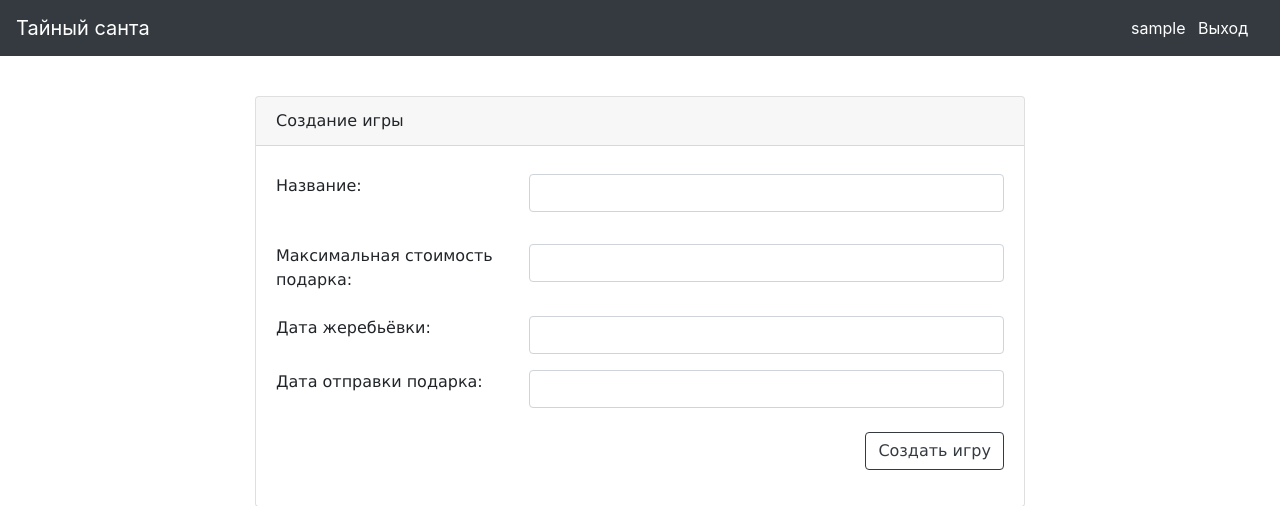
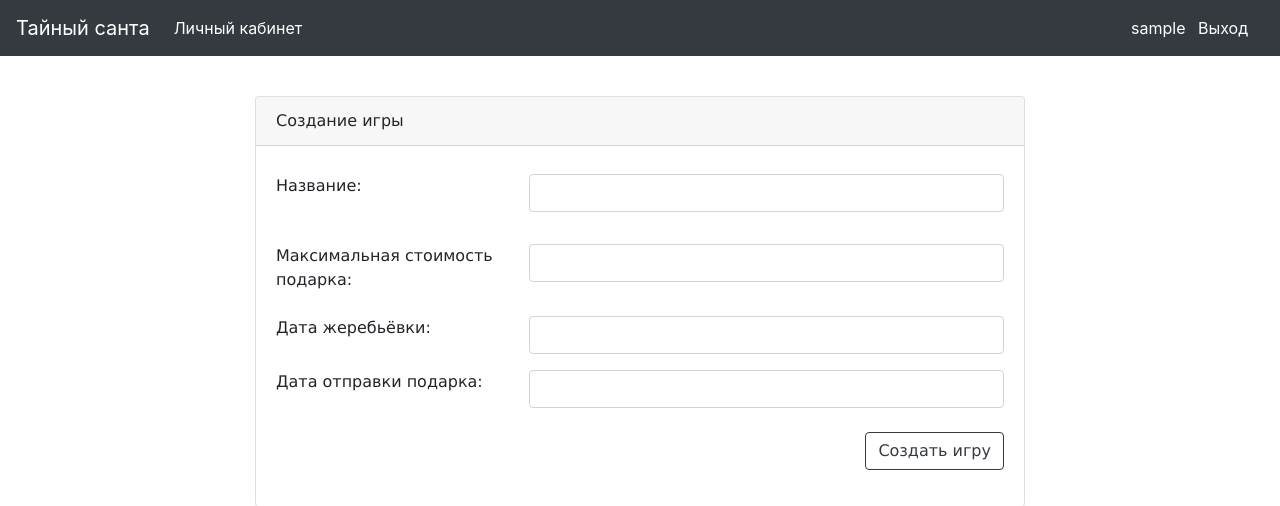
Before and after one commit to balancy/secret_santa, a Django app: page /create_game in a window 1280 px wide. Shown: the top 506 px of the page. Run offline with Django 4.2, Linux system fonts and the light colour scheme; the visitor is signed in with stand-in values (Sample User, id 1).

Commit message:
Add button profile

```diff
--- a/games/templates/games/base.html
+++ b/games/templates/games/base.html
@@ -20,6 +20,9 @@
       </button>
       <div class="collapse navbar-collapse">
         <ul class="navbar-nav mr-auto">
+        {% if user.is_authenticated %}
+          <a class="log mx-2" href="{% url 'profile' %}">Личный кабинет</a>
+        {% endif %}
         </ul>
         {% if user.is_authenticated %}
           <div class="log mx-2">{{ user }} <a class="log mx-2" href="{% url 'logout' %}">Выход</a></div>
```
